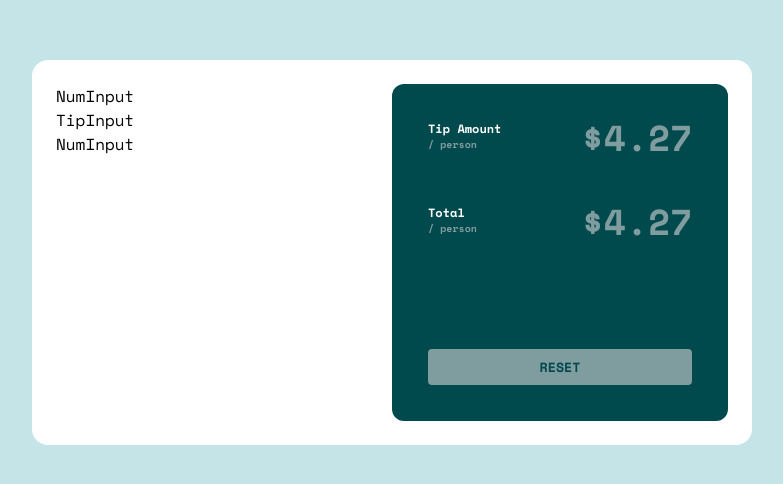
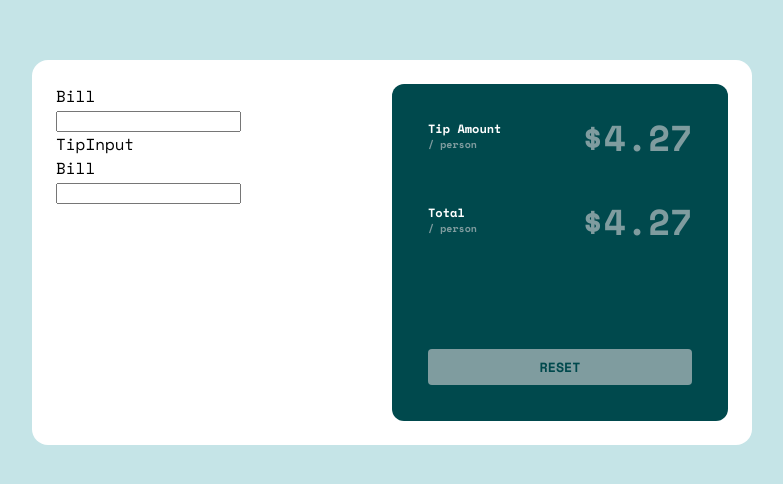
Before and after one commit to Emvil-git/fe-mentor__tip-calculator, a React (Create React App) app: page / in a window 1280 px wide. Shown: the part 148-632 px from the top of the page, without its empty margins (248-1031 px from the left). Built offline with nearby package versions, Linux system fonts and the light colour scheme.

Commit message:
build(dependencies): add react bootstrap icons

```diff
--- a/package.json
+++ b/package.json
@@ -7,6 +7,7 @@
     "@testing-library/react": "^13.4.0",
     "@testing-library/user-event": "^13.5.0",
     "react": "^18.2.0",
+    "react-bootstrap-icons": "^1.9.1",
     "react-dom": "^18.2.0",
     "react-scripts": "5.0.1",
     "web-vitals": "^2.1.4"
--- a/src/components/numInput/NumInput.jsx
+++ b/src/components/numInput/NumInput.jsx
@@ -1,7 +1,11 @@
 const NumInput = () => {
     return(
         <div>
-            NumInput
+            <label>Bill</label>
+            <section>
+
+                <input type="text" />
+            </section>
         </div>
     )
 }
```
Also changed, not shown: 1 other file (tests, documents, lock files or other folders).
